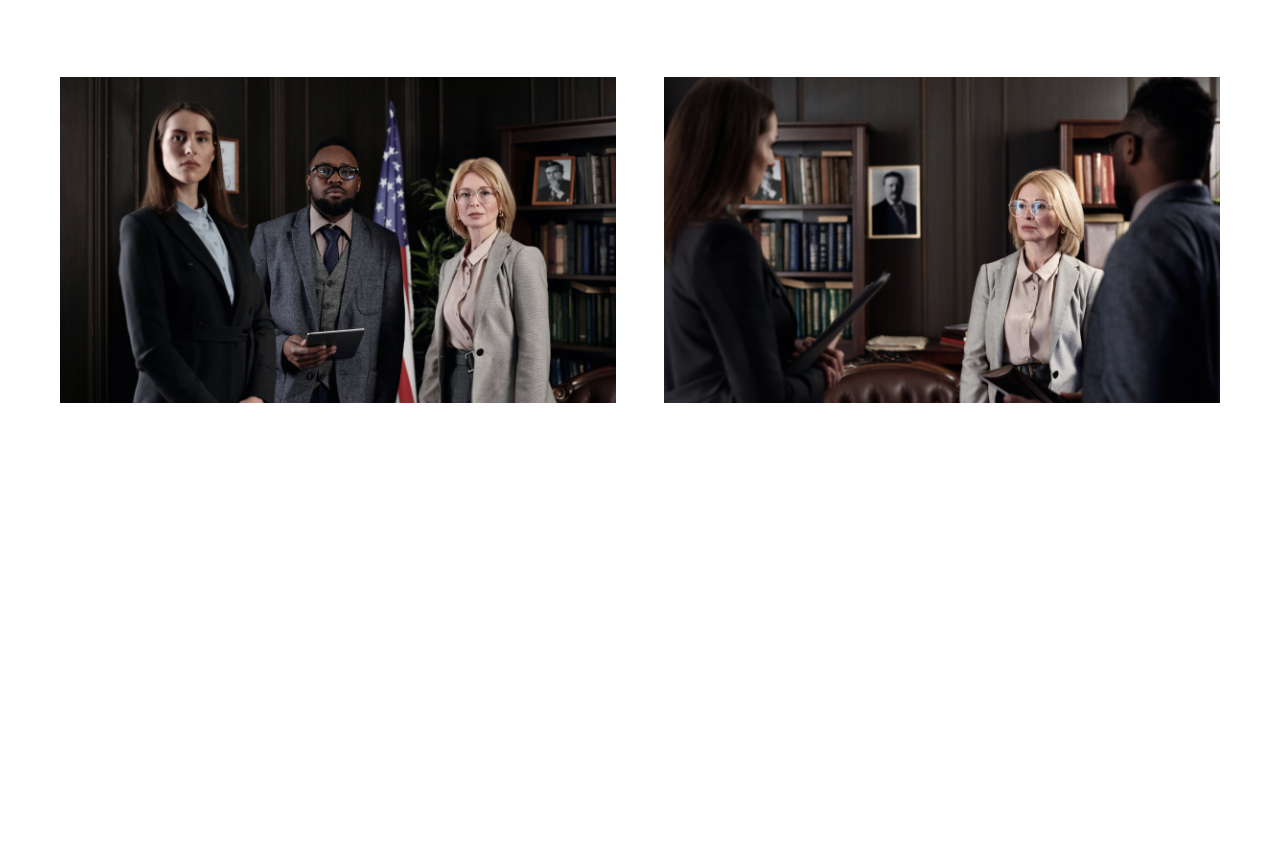
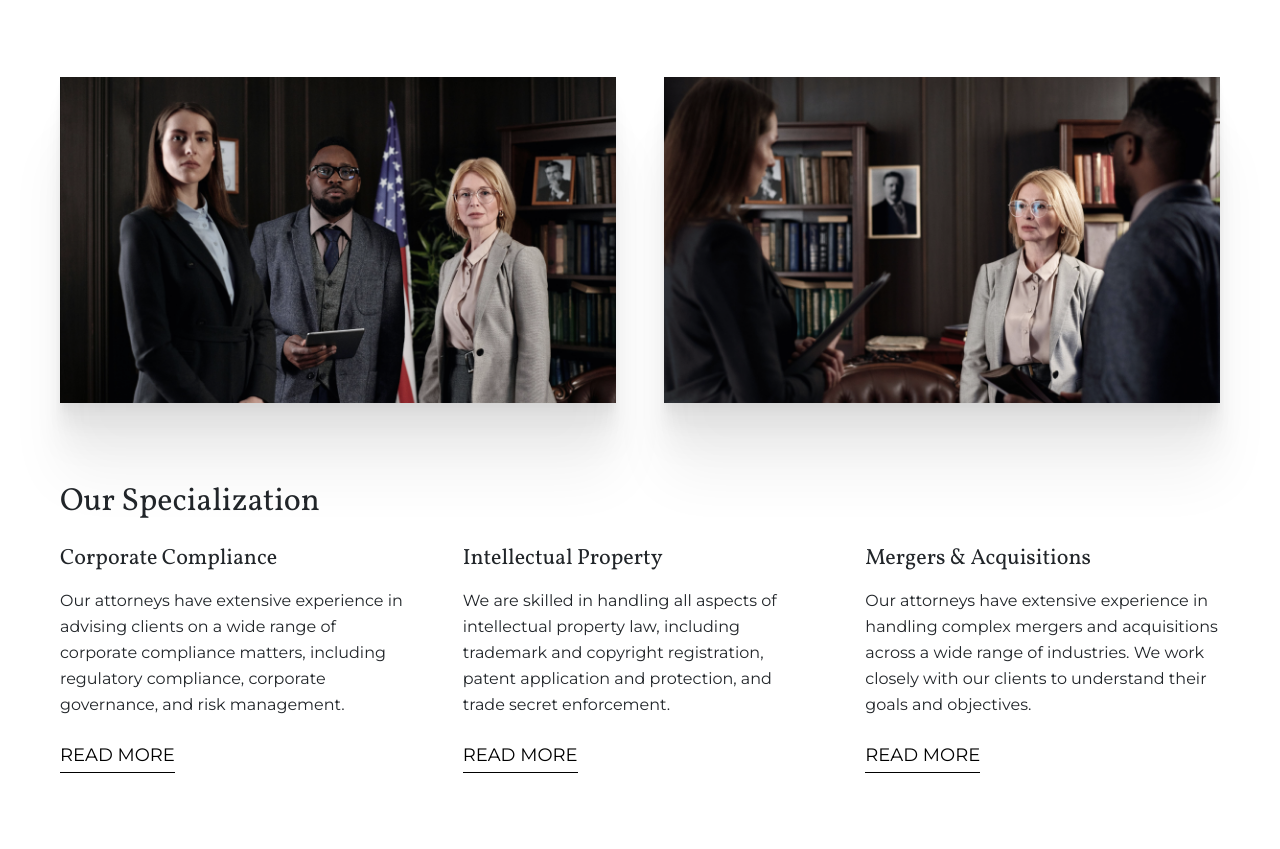
Before and after one commit to amandalynn1204/law-office-landing-page, a plain HTML site: page index.html in a window 1280 px wide. Shown: the part 1167-2016 px from the top of the page. Before the commit the page ends 1570 px from the top, so only its background shows below. Drawn offline with nearby package versions, Linux system fonts and the light colour scheme.

Commit message:
added about specialization section

```diff
--- a/index.html
+++ b/index.html
@@ -59,7 +59,7 @@
               clients informed and involved every step of the way.
             </p>
           </div>
-          <div class="col-md-6 mt-2 mt-md-4">
+          <div class="col-md-6 mt-4">
             <p>
               At Smith, Nguyen & Singh, we are committed to delivering
               exceptional value to our clients. We offer competitive pricing,
@@ -93,6 +93,39 @@
           />
         </div>
       </div>
+      <section class="text-center text-md-start">
+        <h2 class="mb-4">Our Specialization</h2>
+        <div class="row g-5">
+          <div class="col-md-4">
+            <h3 class="mb-3">Corporate Compliance</h3>
+            <p class="mb-4">
+              Our attorneys have extensive experience in advising clients on a
+              wide range of corporate compliance matters, including regulatory
+              compliance, corporate governance, and risk management.
+            </p>
+            <a href="/" class="read-more-link">Read More</a>
+          </div>
+          <div class="col-md-4">
+            <h3 class="mb-3">Intellectual Property</h3>
+            <p class="mb-4">
+              We are skilled in handling all aspects of intellectual property
+              law, including trademark and copyright registration, patent
+              application and protection, and trade secret enforcement.
+            </p>
+            <a href="/" class="read-more-link">Read More</a>
+          </div>
+          <div class="col-md-4">
+            <h3 class="mb-3">Mergers & Acquisitions</h3>
+            <p class="mb-4">
+              Our attorneys have extensive experience in handling complex
+              mergers and acquisitions across a wide range of industries. We
+              work closely with our clients to understand their goals and
+              objectives.
+            </p>
+            <a href="/" class="read-more-link">Read More</a>
+          </div>
+        </div>
+      </section>
     </div>
   </body>
 </html>
--- a/style.css
+++ b/style.css
@@ -49,10 +49,28 @@ h1 {
   max-width: 800px;
 }
 
+h2 {
+  font-family: var(--heading-font);
+  font-weight: 400;
+  font-size: 32px;
+}
+
+h3 {
+  font-family: var(--heading-font);
+  font-weight: 400;
+  font-size: 22px;
+}
+
 p {
   font-family: var(--primary-font);
   line-height: 26px;
   font-size: 16px;
+}
+
+img {
+  box-shadow: 0px 2px 4px 0px rgba(0, 0, 0, 0.02),
+    0px 9px 7px 0px rgba(0, 0, 0, 0.03), 0px 23px 15px 0px rgba(0, 0, 0, 0.04),
+    0px 44px 29px 0px rgba(0, 0, 0, 0.04), 0px 74px 54px 0px rgba(0, 0, 0, 0.05);
 }
 
 section {
@@ -65,14 +83,27 @@ section {
   padding: 0 20px;
 }
 
-.hero-img {
-  box-shadow: 0px 2px 4px 0px rgba(0, 0, 0, 0.02),
-    0px 9px 7px 0px rgba(0, 0, 0, 0.03), 0px 23px 15px 0px rgba(0, 0, 0, 0.04),
-    0px 44px 29px 0px rgba(0, 0, 0, 0.04), 0px 74px 54px 0px rgba(0, 0, 0, 0.05);
+.read-more-link {
+  text-transform: uppercase;
+  color: black;
+  font-family: var(--primary-font);
+  text-decoration: none;
+  font-size: 18px;
+  border-bottom: 1.5px solid black;
+  padding: 6px 0;
 }
 
-@media (max-width: 786px) {
+.read-more-link:hover {
+  border-bottom: none;
+}
+
+@media (max-width: 768px) {
   h1 {
     font-size: 42px;
   }
+
+  p {
+    max-width: 600px;
+    margin: 0 auto;
+  }
 }
```
